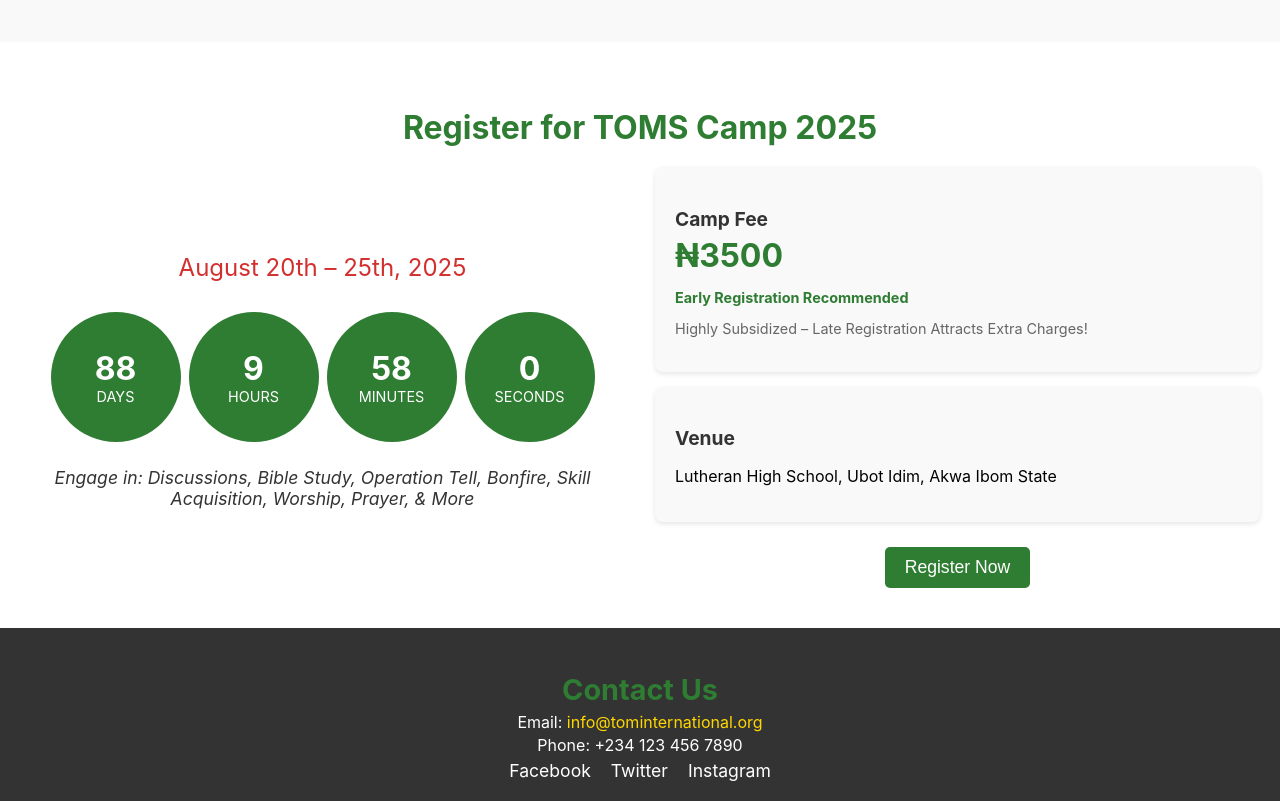
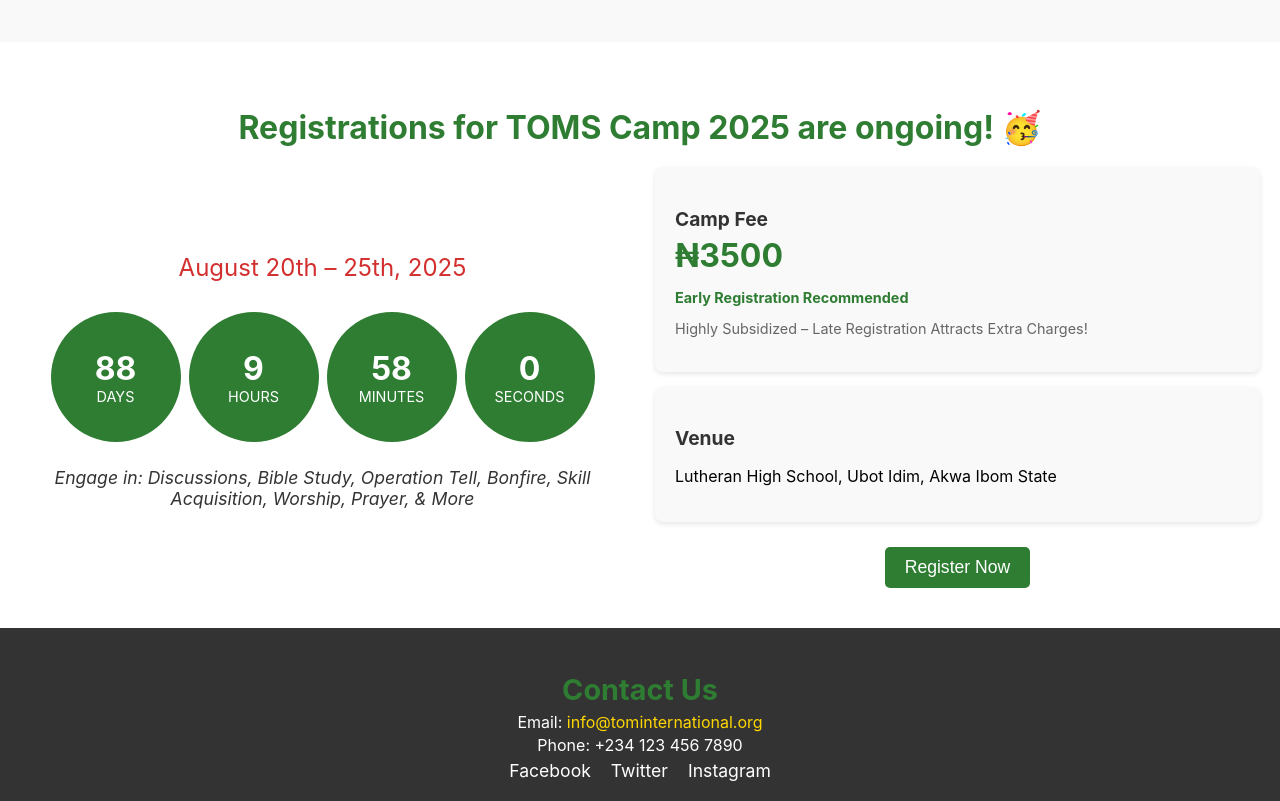
Before and after one commit to robedem/teens-camp, a React (Create React App) app: page / in a window 1280 px wide. Shown: the part 2480-3281 px from the top of the page. Built offline with nearby package versions, Linux system fonts and the light colour scheme.

Commit message:
changed some writings

```diff
--- a/src/components/MainSection.js
+++ b/src/components/MainSection.js
@@ -173,7 +173,7 @@
         id="register"
         ref={registerRef}
       >
-        <h2>Register for TOMS Camp 2025</h2>
+        <h2>Registrations for TOMS Camp 2025 are ongoing! 🥳</h2>
         <div className="register-content">
           <div className="register-details">
             <p className="date">August 20th – 25th, 2025</p>
```
